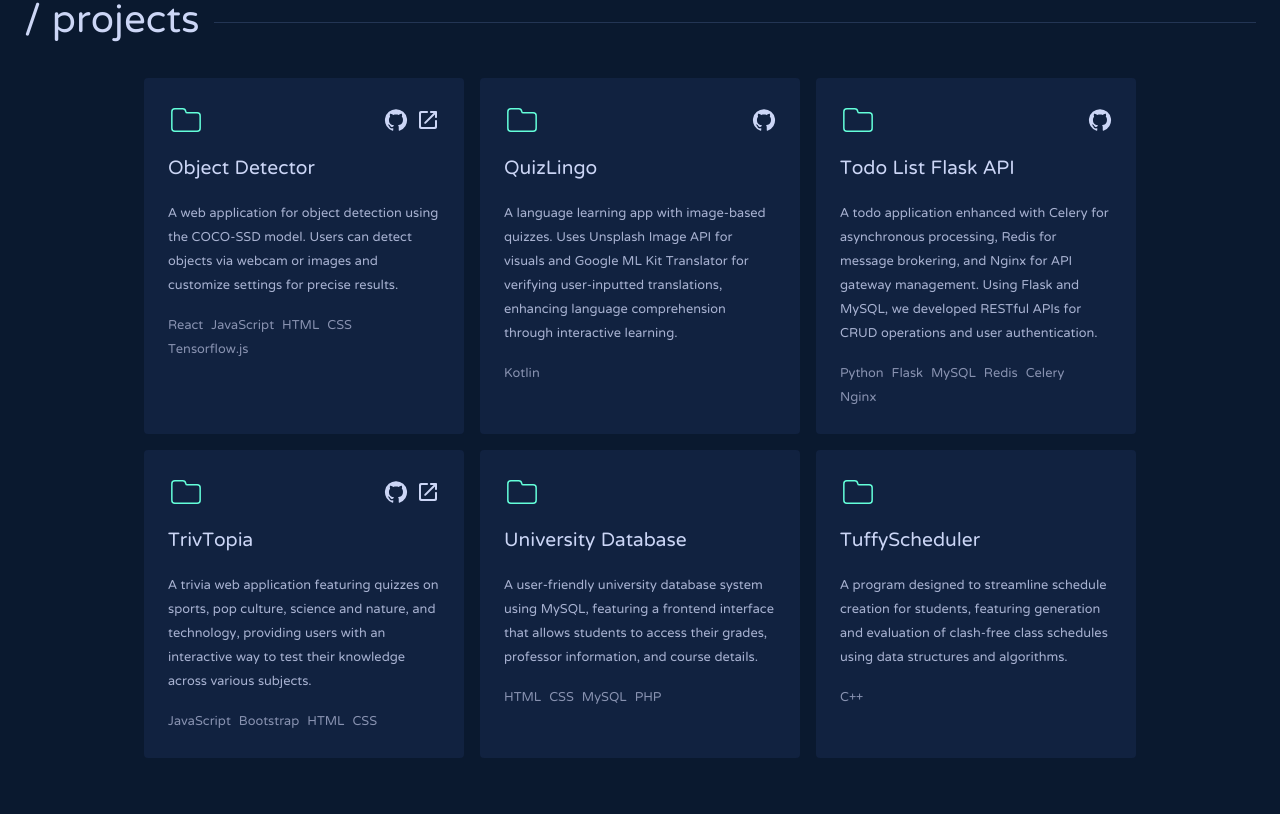
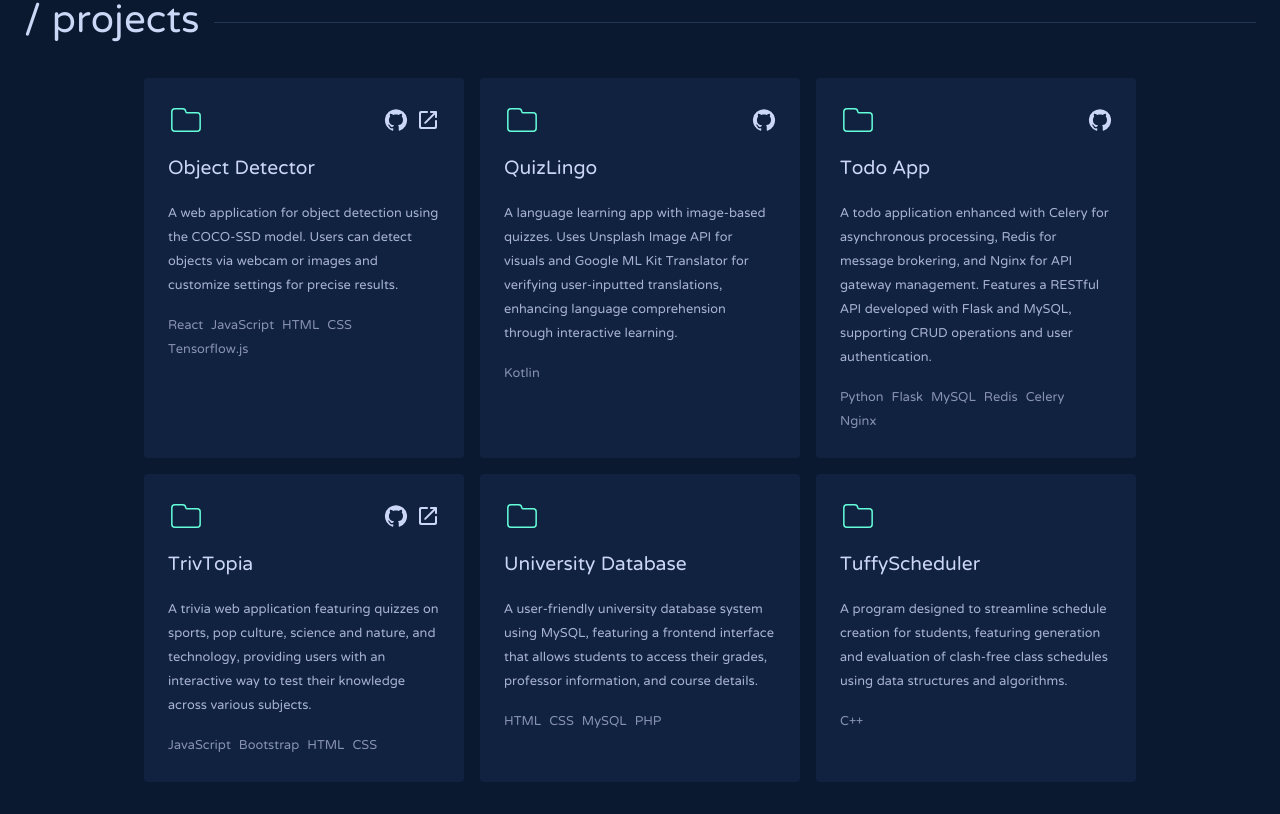
Before and after one commit to alexislayvu/portfolio, a Next.js app: page / in a window 1280 px wide. Shown: the part 1794-2608 px from the top of the page. Before the commit the page ends 2584 px from the top, so only its background shows below. Built offline with nearby package versions, Linux system fonts and the light colour scheme.

Commit message:
edit todo app project card

```diff
--- a/components/Projects.js
+++ b/components/Projects.js
@@ -21,11 +21,11 @@ const Projects = () => {
       projectLink: null,
     },
     {
-      title: 'Todo List Flask API',
+      title: 'Todo App',
       description:
-        'A todo application enhanced with Celery for asynchronous processing, Redis for message brokering, and Nginx for API gateway management. Using Flask and MySQL, we developed RESTful APIs for CRUD operations and user authentication.',
+        'A todo application enhanced with Celery for asynchronous processing, Redis for message brokering, and Nginx for API gateway management. Features a RESTful API developed with Flask and MySQL, supporting CRUD operations and user authentication.',
       techStack: ['Python', 'Flask', 'MySQL', 'Redis', 'Celery', 'Nginx'],
-      githubLink: 'https://github.com/fooledyouonce/cpsc449_final',
+      githubLink: 'https://github.com/alexislayvu/backend-todo-app',
       projectLink: null,
     },
     {
```
